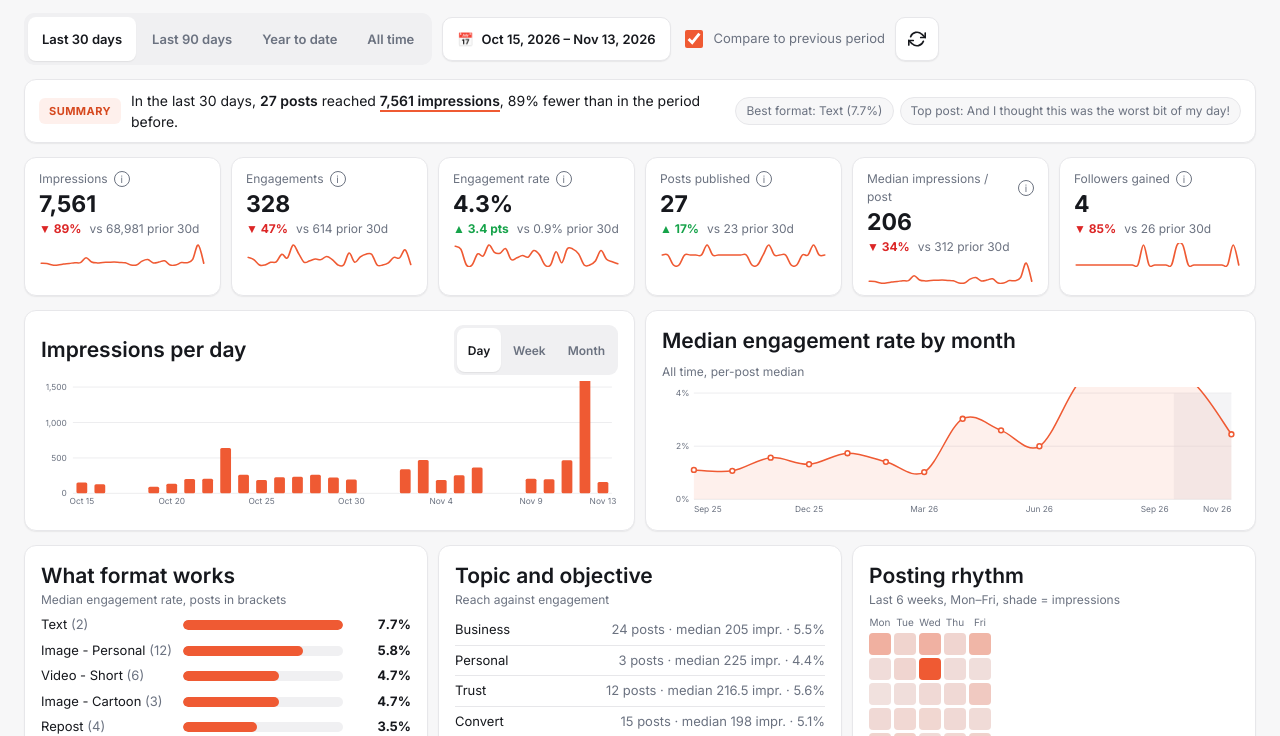
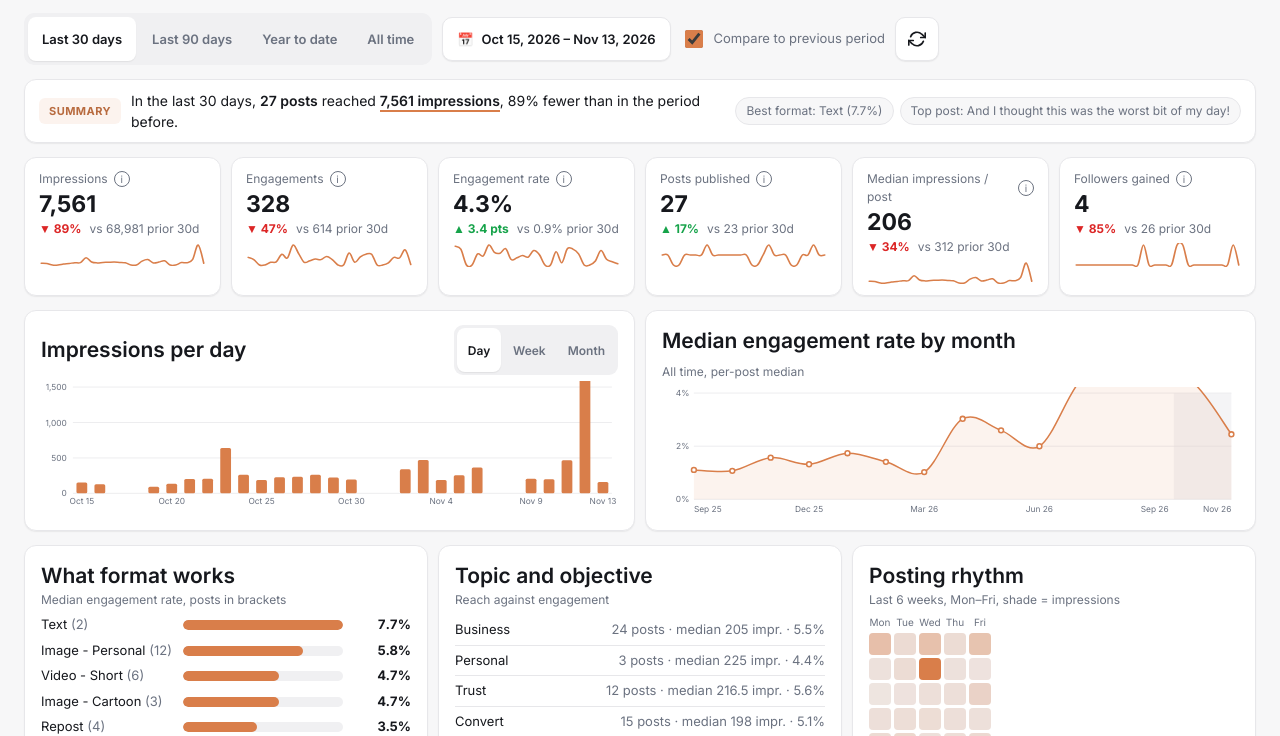
Before and after one commit to jayr-ai/emma-wainer, a website with bundled scripts: page index.html in a window 1280 px wide. Shown: the part 63-799 px from the top of the page. Built offline with nearby package versions, Linux system fonts and the light colour scheme.

Commit message:
Update accent color to Emma's brand terracotta (#D97E4A)
Replaces the previous generic coral-orange accent globally — bars,
lines, buttons, links, active states — with the brand color Emma
specified, plus a derived hover/strong shade and light tint wash.

Co-Authored-By: Claude Sonnet 5 <noreply@anthropic.com>

```diff
--- a/css/tokens.css
+++ b/css/tokens.css
@@ -7,9 +7,9 @@
 :root {
   /* Core palette */
   --ink: #16181D;        /* primary text and headings */
-  --accent: #EF5A33;     /* primary accent — bars, lines, active controls, links */
-  --accent-strong: #D6491F; /* hover/focus state for accent-filled elements */
-  --accent-tint: rgba(239, 90, 51, 0.09); /* light accent wash for highlights/callouts */
+  --accent: #D97E4A;     /* primary accent — bars, lines, active controls, links */
+  --accent-strong: #B86B3F; /* hover/focus state for accent-filled elements */
+  --accent-tint: rgba(217, 126, 74, 0.09); /* light accent wash for highlights/callouts */
   --milky-tea: #F0F0F2;  /* chart tracks, tints, hover fills */
   --cream: #F7F7F8;      /* page background */
   --card-bg: #FFFFFF;
```
